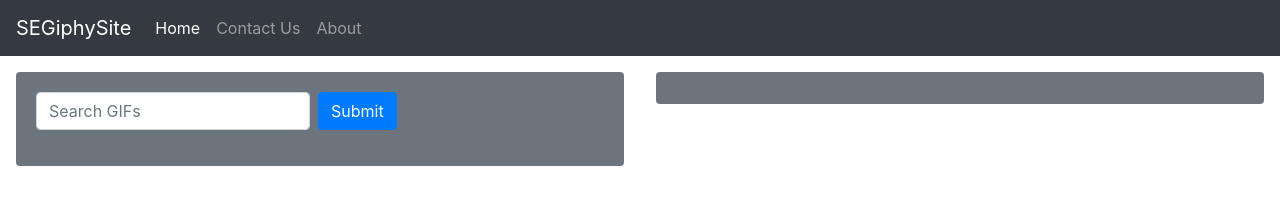
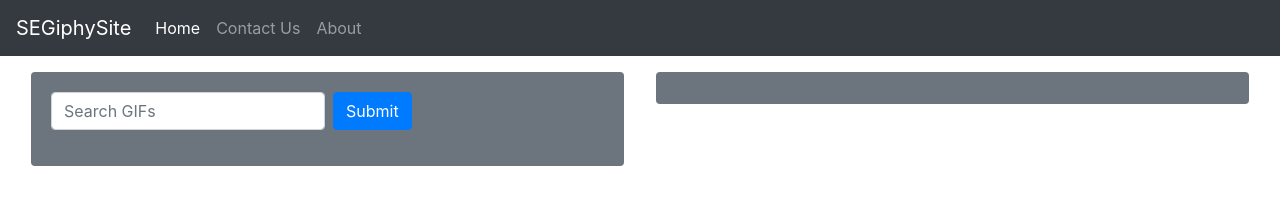
Before and after one commit to stoneneedle/segiphysite, a plain HTML site: page index.html in a window 1280 px wide. Drawn offline with nearby package versions, Linux system fonts and the light colour scheme.

Commit message:
Combined flexboxes with grid columns by changing the first row to d-sm-flex flex-wrap

```diff
--- a/index.html
+++ b/index.html
@@ -33,7 +33,7 @@
   </header>
   <main>
     <div class="container-fluid">
-      <div class="row">
+      <div class="d-sm-flex flex-wrap">
         <div class="col p-3">
           <div class="p-3 bg-secondary rounded">
             <form>
```
